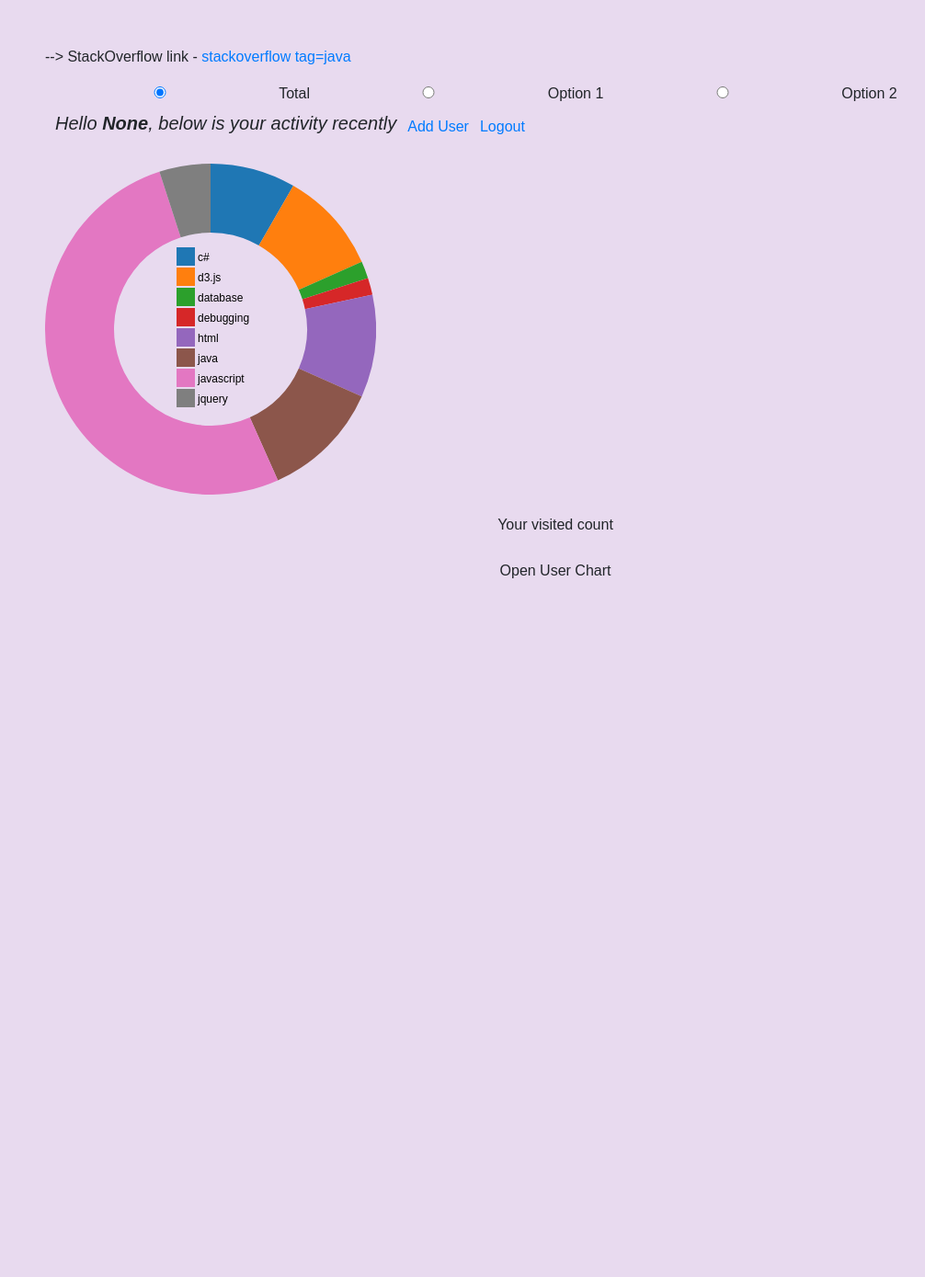
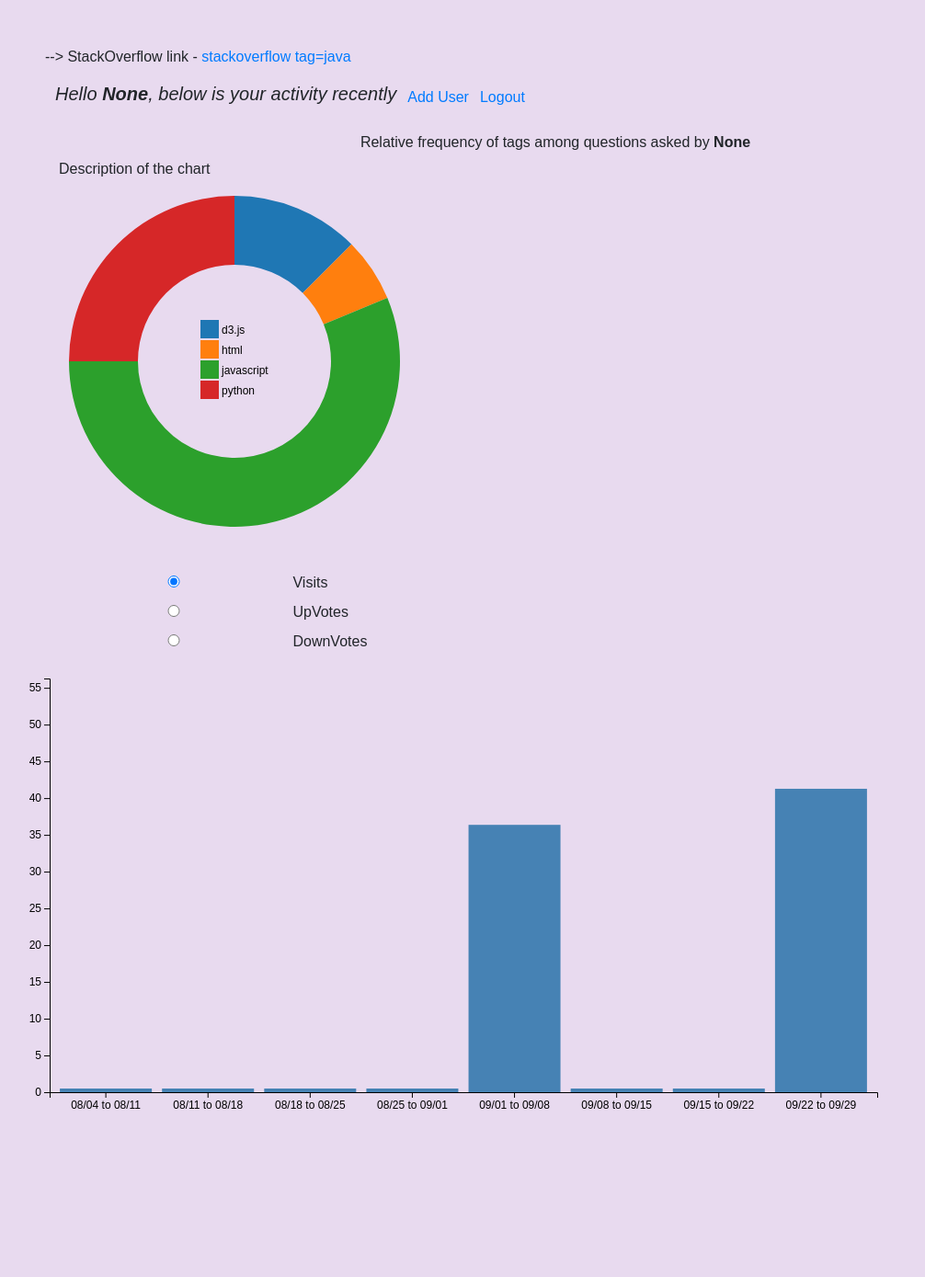
Before and after one commit to susravan/User-behavior-logging, a Flask app: page / in a window 1280 px wide. Shown: the whole page at 92% size, without its empty margins (36-1042 px from the left). Before the commit the page ends 629 px from the top, so only its background shows below. Run offline with Flask 2, Linux system fonts and the light colour scheme; a user stored in the database is signed in; data comes from the database, SQL or seed files in the repository; both versions use the stored data as it was after the commit; data that the repository does not hold is empty; parts of the project's set-up code (start-up, migrations or seed data) failed here and were passed over; some libraries are stand-ins or nearby versions.

Commit message:
Pie chart and bar charts are working good. Still some touchup is required

```diff
--- a/app.py
+++ b/app.py
@@ -50,42 +50,72 @@
         post = info[0] + " --> " + info[1] + " --> " + info[2]
         posts.append(post)
 
-    DateRange = [["-7 days","-1 second"],["-14 days", "-7 days"],["-21 days", "-14 days"],["-28 days", "-21 days"]]
+    return render_template("index.html", posts=posts, userId=username)
+
+
+# Endpoint to get chart data
+@app.route('/barchartdataVisit', methods=['GET'])
+def barchartdataVisit():
+    DateRange = [["-56 days", "-49 days"],["-49 days", "-42 days"],["-42 days", "-35 days"],["-35 days", "-28 days"],["-28 days", "-21 days"],["-21 days", "-14 days"],["-14 days", "-7 days"],["-7 days","-1 second"]]
 
     BarChartData = []
     for start, end in DateRange:
         tempDict = getDateRange("UserTracking.db", start, end)
         DateAxes = tempDict[0]['StartDate'] + " to " + tempDict[0]['EndDate']
 
-        BarData = [{"DateAxes": DateAxes}]
+        BarData = [{'Index':1, "DateAxes": DateAxes}]
+        percent = getBarGraphTimeData("UserTracking.db", start, end, "Visited")[0]["Percent"]
 
-        for action in ["Visited", "UpVoted", "DownVoted", "Shared"]:
-            BarData[0][action] = getBarGraphTimeData("UserTracking.db", start, end, action)[0]["Percent"]
+        if percent == None:
+            BarData[0]["percent"] = 0.5
+        else:
+            BarData[0]["percent"] = percent
 
         BarChartData.extend(BarData)
+
     print BarChartData
 
-    return render_template("index.html", posts=posts, userId=username)
-
+    return jsonify(BarChartData)
 
 # Endpoint to get chart data
-@app.route('/barchartdata', methods=['GET'])
-def barchartdata():
-    DateRange = [["-7 days","-1 second"],["-14 days", "-7 days"],["-21 days", "-14 days"],["-28 days", "-21 days"]]
+@app.route('/barchartdataUpVote', methods=['GET'])
+def barchartdataUpVote():
+    DateRange = [["-56 days", "-49 days"],["-49 days", "-42 days"],["-42 days", "-35 days"],["-35 days", "-28 days"],["-28 days", "-21 days"],["-21 days", "-14 days"],["-14 days", "-7 days"],["-7 days","-1 second"]]
 
     BarChartData = []
     for start, end in DateRange:
         tempDict = getDateRange("UserTracking.db", start, end)
         DateAxes = tempDict[0]['StartDate'] + " to " + tempDict[0]['EndDate']
 
-        BarData = [{"DateAxes": DateAxes}]
+        BarData = [{'Index':1, "DateAxes": DateAxes}]
 
-        for action in ["Visited", "UpVoted", "DownVoted", "Shared"]:
-            BarData[0][action] = getBarGraphTimeData("UserTracking.db", start, end, action)[0]["Percent"]
+        # for action in ["Visited", "UpVoted", "DownVoted", "Shared"]:
+        BarData[0]["percent"] = getBarGraphTimeData("UserTracking.db", start, end, "UpVoted")[0]["Percent"]
 
         BarChartData.extend(BarData)
 
-    print BarChartData
+    # print BarChartData
+
+    return jsonify(BarChartData)
+
+# Endpoint to get chart data
+@app.route('/barchartdataDownVote', methods=['GET'])
+def barchartdataDownVote():
+    DateRange = [["-56 days", "-49 days"],["-49 days", "-42 days"],["-42 days", "-35 days"],["-35 days", "-28 days"],["-28 days", "-21 days"],["-21 days", "-14 days"],["-14 days", "-7 days"],["-7 days","-1 second"]]
+
+    BarChartData = []
+    for start, end in DateRange:
+        tempDict = getDateRange("UserTracking.db", start, end)
+        DateAxes = tempDict[0]['StartDate'] + " to " + tempDict[0]['EndDate']
+
+        BarData = [{'Index':1, "DateAxes": DateAxes}]
+
+        # for action in ["Visited", "UpVoted", "DownVoted", "Shared"]:
+        BarData[0]["percent"] = getBarGraphTimeData("UserTracking.db", start, end, "DownVoted")[0]["Percent"]
+
+        BarChartData.extend(BarData)
+
+    # print BarChartData
 
     return jsonify(BarChartData)
 
@@ -136,11 +166,16 @@
 
 
 # Endpoint to get chart data
-@app.route('/chartdata', methods=['GET'])
-def chartdata():
-    return jsonify(get_tag_data())
+@app.route('/chartdataQA', methods=['GET'])
+def chartdataQA():
+    return jsonify(get_tag_dataQA())
 
-def get_tag_data():
+# Endpoint to get chart data
+@app.route('/chartdataPA', methods=['GET'])
+def chartdataPA():
+    return jsonify(get_tag_dataPA())
+
+def get_tag_dataQA():
     with sql.connect("UserTracking.db") as connection:
         conn = connection.cursor()
         conn.execute('select tag as label, count(tag) as count FROM \
@@ -148,21 +183,37 @@
                 select distinct userId, evt_type, SUBSTR(tags, 0, instr(tags,"^")) AS tag , tmStamp from  \
                 ( \
                     select * from useractions \
-                    where evt_type = ? \
+                    where evt_type = ? AND userId = ? \
                 ) ua \
                 inner join ObjectDetails ob \
                 on ua.object_id = ob.object_id \
             ) t \
             group by tag \
-            LIMIT 8', ["Visited"])
+            LIMIT 5', ["Visited", entered_UserId])
 
-        # chart_data = []
-        # for row in conn.fetchall():
-        #     for i, value in enumerate(row):
-        #         temp_dict = {}
-        #         temp_dict['label'] = conn.description[i][0]
-        #         temp_dict['count'] = value
-        #         chart_data.append(temp_dict)
+        chart_data = [dict((conn.description[i][0], value) \
+            for i, value in enumerate(row)) for row in conn.fetchall()]
+
+        # print "chart_data = ", chart_data
+        conn.close()
+        return chart_data
+
+
+def get_tag_dataPA():
+    with sql.connect("UserTracking.db") as connection:
+        conn = connection.cursor()
+        conn.execute('select tag as label, count(tag) as count FROM \
+            ( \
+                select distinct userId, evt_type, SUBSTR(tags, 0, instr(tags,"^")) AS tag , tmStamp from  \
+                ( \
+                    select * from useractions \
+                    where evt_type = ? AND userId = ? \
+                ) ua \
+                inner join ObjectDetails ob \
+                on ua.object_id = ob.object_id \
+            ) t \
+            group by tag \
+            LIMIT 5', ["Posted Answer to", entered_UserId])
 
         chart_data = [dict((conn.description[i][0], value) \
             for i, value in enumerate(row)) for row in conn.fetchall()]
@@ -227,7 +278,7 @@
                 entered_UserId = username
 
                 # Get login time
-                now = datetime.datetime.now()
+                now = datetime.now()
                 curr_time = now.strftime("%Y-%m-%d %I:%M:%S %p")
                 curr_timestamp = int(time.time())
                 print curr_timestamp
--- a/static/index.js
+++ b/static/index.js
@@ -1,5 +1,5 @@
 
-// Draw pie chart
+// Draw pie chart 1
 $(document).ready(function() {
 
     var width = 360;
@@ -27,7 +27,125 @@
       .value(function(d) { return d.count; })
       .sort(null);
 
-    var tooltip = d3.select('#chart')
+    var tooltip = d3.select("body").append("div").attr("class", "toolTip");
+
+    // Loading a file or getting data from an endpoint is an asynchronous operation,
+    // so we keep entire code dependent on it inside the a callback
+    d3.json("/chartdataQA", function(error, data) {
+
+      // Add enabled property to each entry of dataset
+      data.forEach(function(d) {
+        d.enabled = true;
+      })
+
+      var path = svg.selectAll('path')
+        .data(pie(data))
+        .enter()
+        .append('path')
+        .attr('d', arc)
+        .attr('fill', function(d, i) {
+          return color(d.data.label);
+        })
+        .each(function(d) { this._current = d; })
+        .on("mousemove", function(d){
+              tooltip
+                .style("left", d3.event.pageX - 50 + "px")
+                .style("top", d3.event.pageY - 70 + "px")
+                .style("display", "inline-block")
+                .html(function() { return d.data.label + ", " + d.data.count
+                });
+          })
+          .on("mouseout", function(d){ tooltip.style("display", "none");});
+
+    	var legend = svg.selectAll('.legend')
+        .data(color.domain())
+        .enter()
+        .append('g')
+        .attr('class', 'legend')
+        .attr('transform', function(d, i) {
+          var height = legendRectSize + legendSpacing;
+          var offset =  height * color.domain().length / 2;
+          var horz = -2 * legendRectSize;
+          var vert = i * height - offset;
+          return 'translate(' + horz + ',' + vert + ')';
+        });
+
+    	legend.append('rect')
+        .attr('width', legendRectSize)
+        .attr('height', legendRectSize)
+        .style('fill', color)
+        .style('stroke', color)
+        .on('click', function(label) {
+          var rect = d3.select(this);
+          var enabled = true;
+          var totalEnabled = d3.sum(data.map(function(d) {
+            return (d.enabled) ? 1 : 0;
+          }));
+
+          if (rect.attr('class') === 'disabled') {
+            rect.attr('class', '');
+          } else {
+            if (totalEnabled < 2) return;
+            rect.attr('class', 'disabled');
+            enabled = false;
+          }
+
+          pie.value(function(d) {
+            if (d.label === label) d.enabled = enabled;
+            return (d.enabled) ? d.count : 0;
+          });
+
+          path = path.data(pie(data));
+
+          path.transition()
+            .duration(750)
+            .attrTween('d', function(d) {
+              var interpolate = d3.interpolate(this._current, d);
+              this._current = interpolate(0);
+              return function(t) {
+                return arc(interpolate(t));
+              };
+            });
+        });
+
+      	legend.append('text')
+          .attr('x', legendRectSize + legendSpacing)
+          .attr('y', legendRectSize - legendSpacing)
+          .text(function(d) { return d; })
+
+    });
+});
+
+
+// Draw pie chart 2
+$(document).ready(function() {
+
+    var width = 360;
+    var height = 360;
+    var radius = Math.min(width, height) / 2;
+    var donutWidth = 75;
+    var legendRectSize = 18;
+    var legendSpacing = 4;
+
+    var color = d3.scaleOrdinal(d3.schemeCategory10);
+
+    var svg = d3.select('#chart')
+      .append('svg')
+      .attr('width', width)
+      .attr('height', height)
+      .append('g')
+      .attr('transform', 'translate(' + (width / 2) +
+        ',' + (height / 2) + ')');
+
+    var arc = d3.arc()
+      .innerRadius(radius - donutWidth)
+      .outerRadius(radius);
+
+    var pie = d3.pie()
+      .value(function(d) { return d.count; })
+      .sort(null);
+
+    var tooltip = d3.select('#chart2')
       .append('div')
       .attr('class', 'tooltip');
 
@@ -42,7 +160,7 @@
 
     // Loading a file or getting data from an endpoint is an asynchronous operation,
     // so we keep entire code dependent on it inside the a callback
-    d3.json("/chartdata", function(error, data) {
+    d3.json("/chartdataPA", function(error, data) {
 
       // Add enabled property to each entry of dataset
       data.forEach(function(d) {
@@ -139,7 +257,85 @@
 });
 
 
+
 // Draw social bar chart
 $(document).ready(function() {
+    var color = ["#3366cc", "#dc3912", "#ff9900", "#109618", "#990099", "#0099c6", "#dd4477", "#66aa00", "#b82e2e", "#316395", "#994499"]
+    // set the dimensions and margins of the graph
+    var margin = {top: 20, right: 20, bottom: 30, left: 40},
+        width = 960 - margin.left - margin.right,
+        height = 500 - margin.top - margin.bottom;
 
+    // set the ranges
+    var x = d3.scaleBand()
+              .range([0, width])
+              .padding(0.1);
+    var y = d3.scaleLinear()
+              .range([height, 0]);
+
+    var tooltip = d3.select("body").append("div").attr("class", "toolTip");
+
+    // append the svg object to the body of the page
+    // append a 'group' element to 'svg'
+    // moves the 'group' element to the top left margin
+    var svg = d3.select("body").append("svg")
+        .attr("width", width + margin.left + margin.right)
+        .attr("height", height + margin.top + margin.bottom)
+      .append("g")
+        .attr("transform",
+              "translate(" + margin.left + "," + margin.top + ")");
+
+    OptionVal = d3.select('input[name="dataset"]:checked').node().value
+    // console.log("OptionVal = ", OptionVal);
+
+    if(OptionVal === "Visits") {
+      // get the data
+      d3.json("barchartdataVisit", function(error, data) {
+        // if (error) throw error;
+        data.sort(function(a, b) {
+          if (a.Index > b.Index) {
+              return -1;
+          } else {
+              return 1;
+          }
         });
+      // Scale the range of the data in the domains
+        x.domain(data.map(function(d) { return d.DateAxes; }));
+        y.domain([0, d3.max(data, function(d) { return d.percent; }) + 15]);
+        // y.domain([0, 100]);
+
+        // append the rectangles for the bar chart
+        svg.selectAll(".bar")
+            .data(data)
+            .enter().append("rect")
+            .attr("class", "bar")
+            .attr("x", function(d) { return x(d.DateAxes); })
+            .attr("width", x.bandwidth())
+            .attr("y", function(d) { return y(d.percent); })
+            .attr("height", function(d) { return height - y(d.percent); })
+            .on("mousemove", function(d){
+              tooltip
+                .style("left", d3.event.pageX - 50 + "px")
+                .style("top", d3.event.pageY - 70 + "px")
+                .style("display", "inline-block")
+                .html(function() {
+                  val = d.percent;
+                  if(val < 1)
+                    return 0 + "%";
+                  else
+                    return (d.percent).toPrecision(4) + "%"
+                });
+          })
+          .on("mouseout", function(d){ tooltip.style("display", "none");});
+
+        // add the x Axis
+        svg.append("g")
+            .attr("transform", "translate(0," + height + ")")
+            .call(d3.axisBottom(x));
+
+        // add the y Axis
+        svg.append("g")
+            .call(d3.axisLeft(y));
+      });
+    }
+});
--- a/static/normalize.css
+++ b/static/normalize.css
@@ -77,4 +73,5 @@
   fill: transparent !important;              /* NEW */
 }                                            /* NEW */
 
+.bar { fill: steelblue; }
 </style>
--- a/templates/index.html
+++ b/templates/index.html
@@ -1,16 +1,13 @@
 {% extends "base.html" %}
 {% block content %}
 	<link rel="stylesheet" href="static/normalize.css">
+	<link rel="shortcut icon" href="">
+
 	<p>
 		--> StackOverflow link -
 		<a href="https://stackoverflow.com/questions/tagged/java?sort=frequent&pageSize=15">stackoverflow tag=java</a>
 	</p>
 
-	<form>
-	    <label><input type="radio" name="dataset" id="dataset" value="total" checked> Total</label>
-	    <label><input type="radio" name="dataset" id="dataset" value="option1"> Option 1</label>
-	    <label><input type="radio" name="dataset" id="dataset" value="option2"> Option 2</label>
-	</form>
 
 	<table>
 		<tr>
@@ -26,13 +23,43 @@
 		</tr>
 	</table>
 	<br>
-	<div id="chart">
-	</div><br>
-	<h1>Your visited count</h1>
+	<div class='container'>
+		<h1>Relative frequency of tags among questions asked by <b>{{ userId }}</b></h1>
+		<table>
+			<tr>
+				<td>
+					<div id="chart"> </div>
+				</td>
+				<td></td>
+				<td>
+					<div id="chart2"> </div>
 
-	<div id="barchart">
-	</div><br>
-	<h1>Open User Chart</h1>
+				</td>
+			</tr>
+			<tr>
+				<p> Description of the chart</p>
+			</tr>
+		</table>
+
+		<br><br>
+
+		<div>
+			<form>
+			    <label><input type="radio" name="dataset" id="dataset" value="Visits" checked> Visits</label><br>
+			    <label><input type="radio" name="dataset" id="dataset" value="UpVotes"> UpVotes</label><br>
+			    <label><input type="radio" name="dataset" id="dataset" value="DownVotes"> DownVotes</label><br>
+			</form>
+			<div id="barchart"> </div>
+		</div>
+
+
+</div>
+
+	<!-- <h1>Your visited count</h1> -->
+	<div id="barChartDiv" class='container'>
+
+	</div>
+	<!-- <h1>Open User Chart</h1> -->
 
 	<script src={{ url_for('static', filename='jquery-3.2.1.min.js') }}></script>
 	<script src={{ url_for('static', filename='d3.min.js') }}></script>
```
Also changed, not shown: other parts of static/normalize.css (+10 -14 lines), UserTracking.db. Lines whose indentation alone changed are shown as unchanged.
